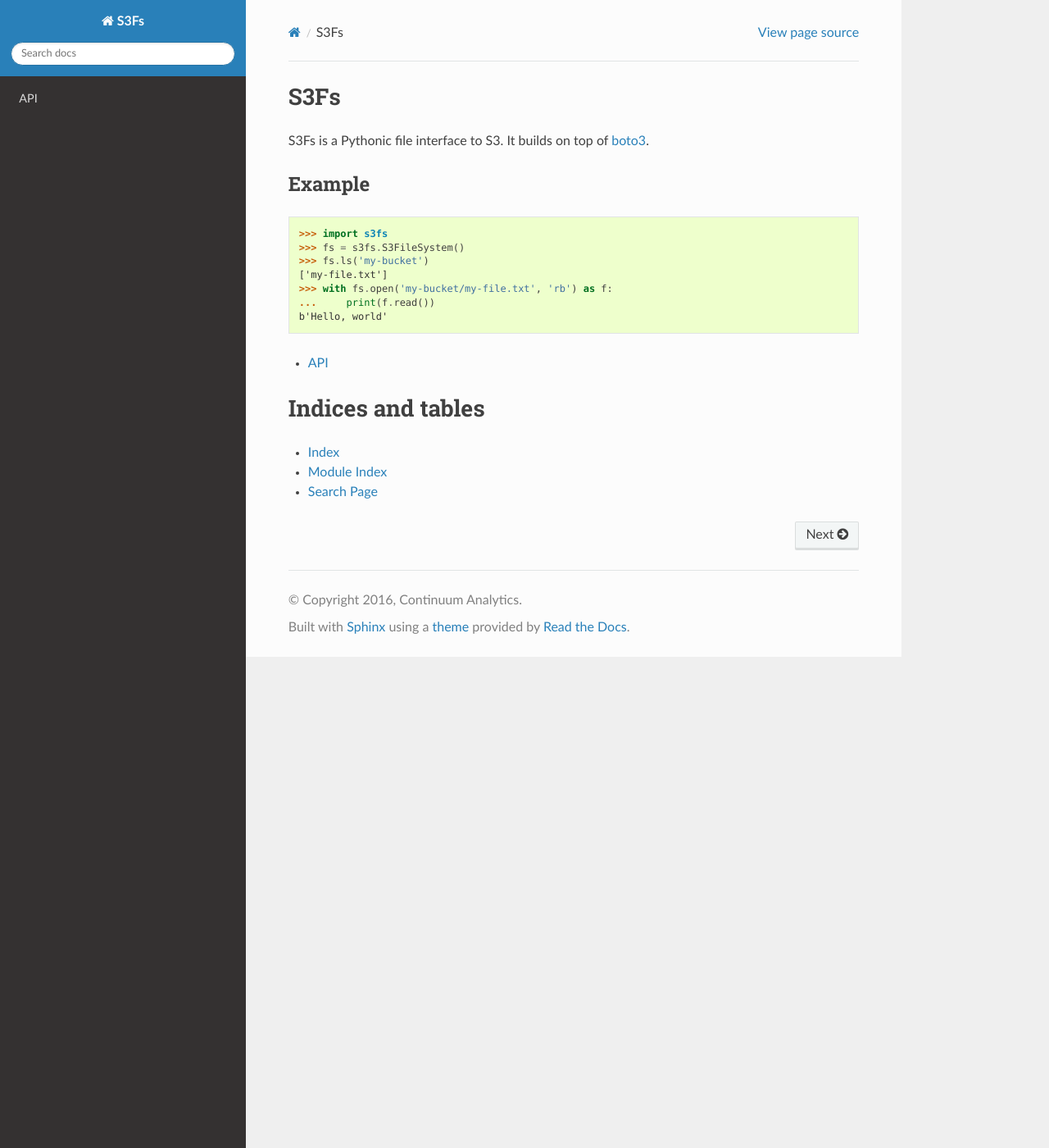
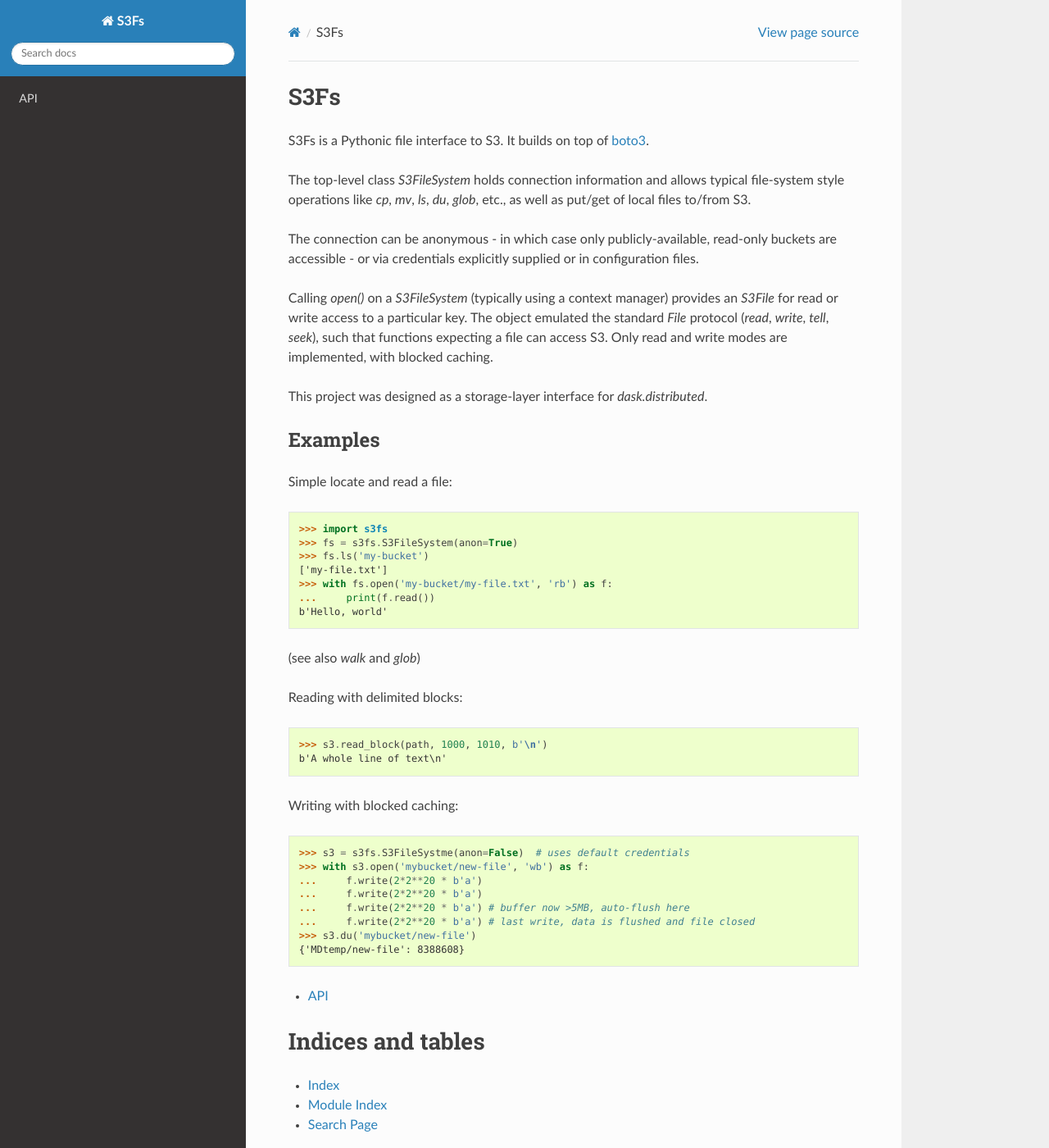
Before and after one commit to zarr-developers/s3fs, a Sphinx documentation site: the page built from docs/source/index.rst, in a window 1280 px wide and 1400 px high. Shown: the whole window at 82% size. Built offline with Sphinx 7.4.7 and the Read the Docs theme 2.0.0, drawn with Linux system fonts in a browser that asks for light colours; the version number could not be read and is left out.

Commit message:
Add some text to doc root

```diff
--- a/docs/source/index.rst
+++ b/docs/source/index.rst
@@ -3,18 +3,58 @@
 
 S3Fs is a Pythonic file interface to S3.  It builds on top of boto3_.
 
-Example
--------
+The top-level class `S3FileSystem` holds connection information and
+allows typical file-system style operations like `cp`, `mv`, `ls`, `du`, `glob`,
+etc., as well as put/get of local files to/from S3.
+
+The connection can be anonymous - in which case only publicly-available,
+read-only buckets are accessible - or via credentials explicitly supplied
+or in configuration files.
+
+Calling `open()` on a `S3FileSystem` (typically using a context manager)
+provides an `S3File` for read or write access to a particular key. The
+object emulated the standard `File` protocol (`read`, `write`, `tell`, `seek`),
+such that functions expecting a file can access S3. Only read and write
+modes are implemented, with blocked caching.
+
+This project was designed as a storage-layer interface for `dask.distributed`.
+
+Examples
+--------
+
+Simple locate and read a file:
 
 .. code-block:: python
 
    >>> import s3fs
-   >>> fs = s3fs.S3FileSystem()
+   >>> fs = s3fs.S3FileSystem(anon=True)
    >>> fs.ls('my-bucket')
    ['my-file.txt']
    >>> with fs.open('my-bucket/my-file.txt', 'rb') as f:
    ...     print(f.read())
    b'Hello, world'
+
+(see also `walk` and `glob`)
+
+Reading with delimited blocks:
+
+.. code-block:: python
+
+   >>> s3.read_block(path, 1000, 1010, b'\n')
+   b'A whole line of text\n'
+
+Writing with blocked caching:
+
+.. code-block:: python
+
+   >>> s3 = s3fs.S3FileSystme(anon=False)  # uses default credentials
+   >>> with s3.open('mybucket/new-file', 'wb') as f:
+   ...     f.write(2*2**20 * b'a')
+   ...     f.write(2*2**20 * b'a')
+   ...     f.write(2*2**20 * b'a') # buffer now >5MB, auto-flush here
+   ...     f.write(2*2**20 * b'a') # last write, data is flushed and file closed
+   >>> s3.du('mybucket/new-file')
+   {'MDtemp/new-file': 8388608}
 
 .. toctree::
    api
```
